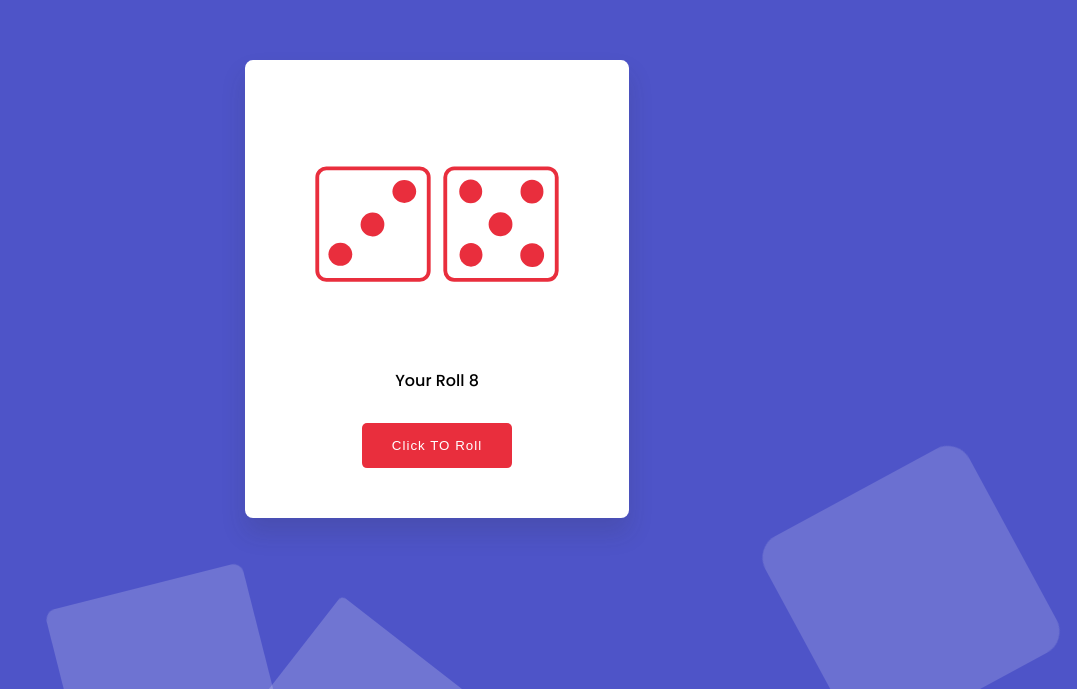
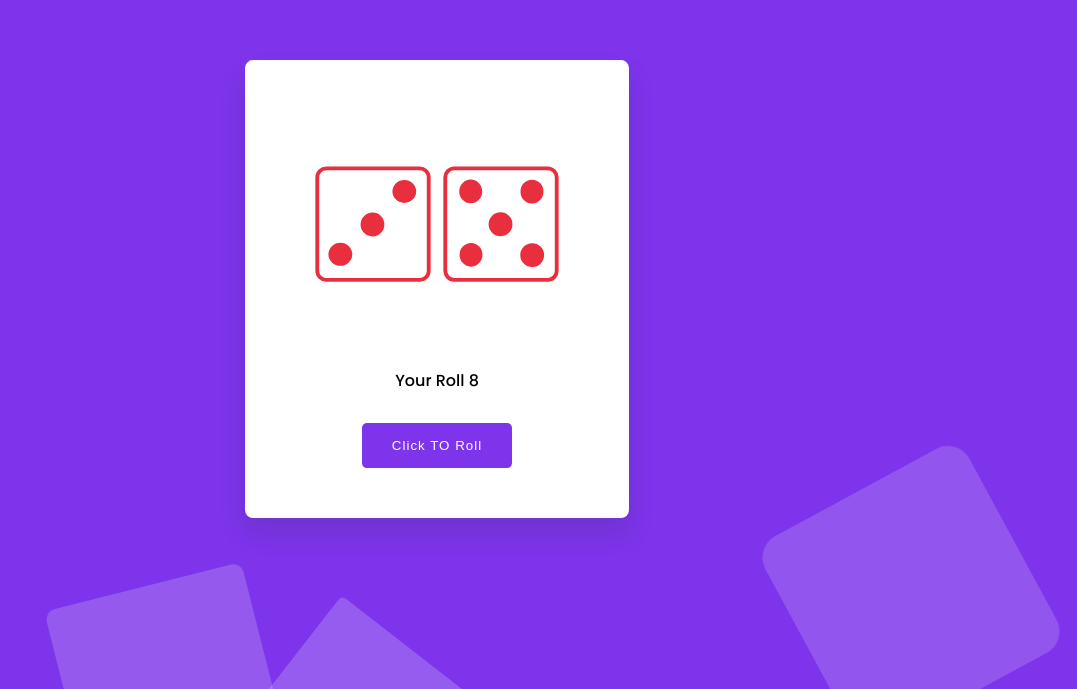
Before and after one commit to Roughbot/Dice_Project, a website: page index.html in a window 1280 px wide. Shown: the part 111-800 px from the top of the page, without its empty margins (203-1280 px from the left). Drawn offline with Linux system fonts and the light colour scheme.

Commit message:
project completed

```diff
--- a/styles.css
+++ b/styles.css
@@ -46,7 +46,7 @@ p {
 }
 
 button {
-    background-color: #e92e3d;
+    background-color: #7d34eb;
     border: none;
     outline: none;
     color: #ffffff;
@@ -96,7 +96,7 @@ button {
     left: 0;
     margin: 0;
     padding: 0;
-    background: #4e54c8;
+    background: #7d34eb;
     overflow: hidden;
 }
 .background li {
```
